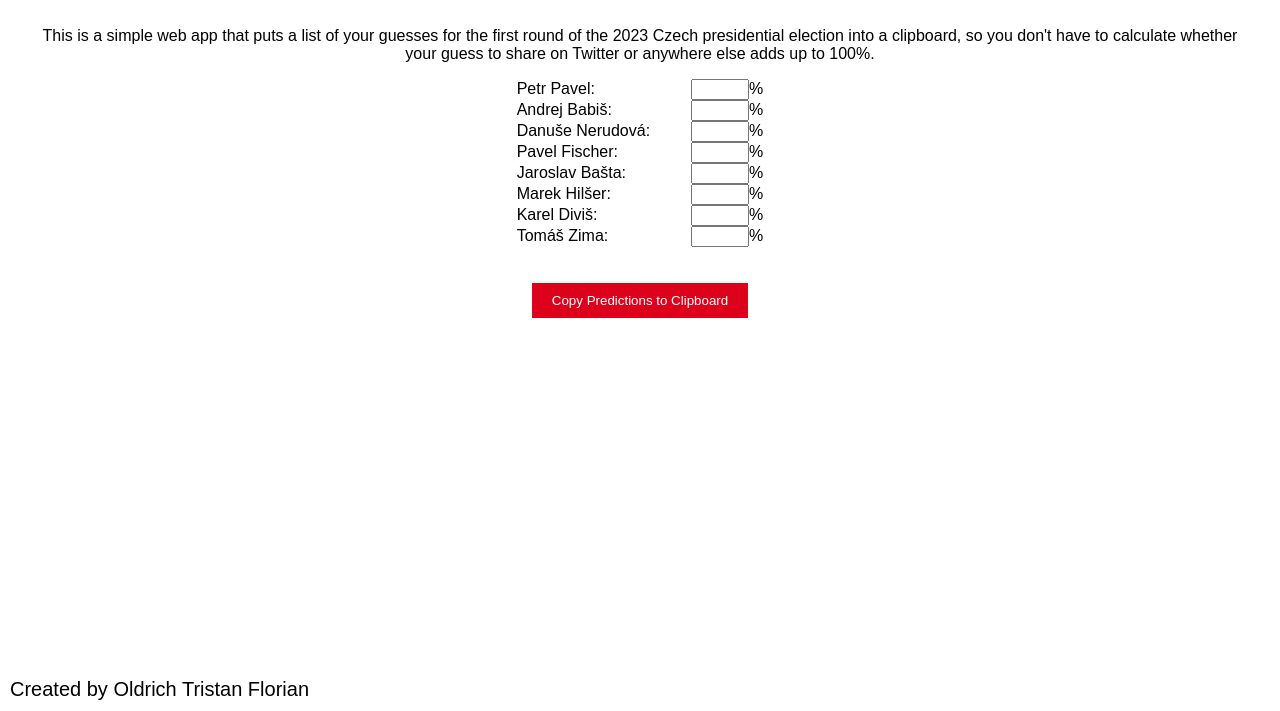
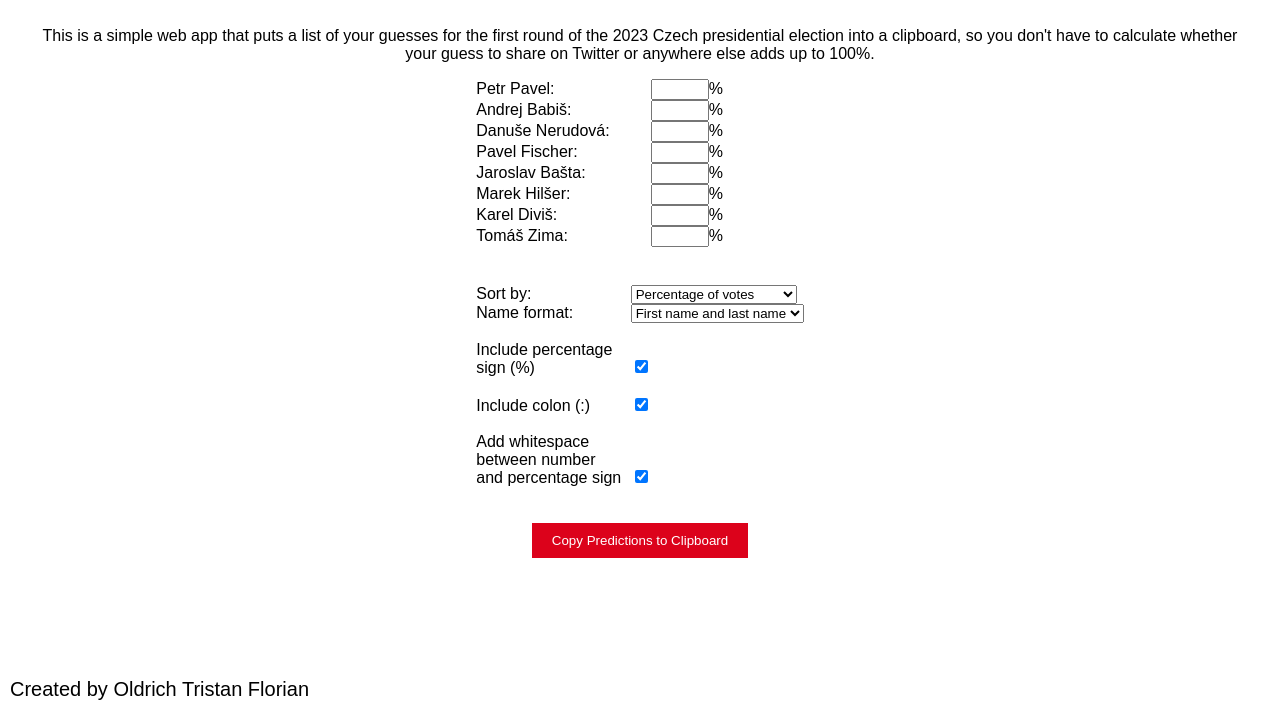
Before and after one commit to OTFlorian/cz_voting_predictions_2023, a plain HTML site: page index.html in a window 1280 px wide. Shown: the part 89-800 px from the top of the page. Drawn offline with Linux system fonts and the light colour scheme.

Commit message:
Update index.html
Add sorting options and other stuff.

```diff
--- a/index.html
+++ b/index.html
@@ -10,25 +10,52 @@
         <p>This is a simple web app that puts a list of your guesses for the first round of the 2023 Czech presidential election into a clipboard, so you don't have to calculate whether your guess to share on Twitter or anywhere else adds up to 100%.</p>
         <form>
             <label for="candidate1">Petr Pavel:</label>
-        <input type="text" id="candidate1" oninput="updateTotal()">%<br>
+            <input type="text" id="candidate1" oninput="updateTotal()">% <br>
             <label for="candidate2">Andrej Babiš:</label>
-        <input type="text" id="candidate2" oninput="updateTotal()">%<br>
+            <input type="text" id="candidate2" oninput="updateTotal()">% <br>
             <label for="candidate3">Danuše Nerudová:</label>
-        <input type="text" id="candidate3" oninput="updateTotal()">%<br>
+            <input type="text" id="candidate3" oninput="updateTotal()">% <br>
             <label for="candidate4">Pavel Fischer:</label>
-        <input type="text" id="candidate4" oninput="updateTotal()">%<br>
+            <input type="text" id="candidate4" oninput="updateTotal()">% <br>
             <label for="candidate5">Jaroslav Bašta:</label>
-        <input type="text" id="candidate5" oninput="updateTotal()">%<br>
+            <input type="text" id="candidate5" oninput="updateTotal()">% <br>
             <label for="candidate6">Marek Hilšer:</label>
-        <input type="text" id="candidate6" oninput="updateTotal()">%<br>
+            <input type="text" id="candidate6" oninput="updateTotal()">% <br>
             <label for="candidate7">Karel Diviš:</label>
-        <input type="text" id="candidate7" oninput="updateTotal()">%<br>
+            <input type="text" id="candidate7" oninput="updateTotal()">% <br>
             <label for="candidate8">Tomáš Zima:</label>
-        <input type="text" id="candidate8" oninput="updateTotal()">%<br>
+            <input type="text" id="candidate8" oninput="updateTotal()">% <br>
+            <div id="total"></div>
+            <br>
+            <label for="sortOption">Sort by:</label>
+            <select id="sortOption">
+                <option value="percentage">Percentage of votes</option>
+                <option value="alphabetFirst">Alphabetical (first name)</option>
+                <option value="alphabetLast">Alphabetical (last name)</option>
+            </select>
+            <br>
+            <label for="nameOption">Name format:</label>
+            <select id="nameOption">
+                <option value="full" selected>First name and last name</option>
+                <option value="last">Last name only</option>
+            </select>
+            <br>
+            <br>
+            <label for="percentageSignOption">Include percentage sign (%)</label>
+            <input type="checkbox" checked="true" id="percentageSignOption">
+            <br>
+            <br>
+            <label for="colonOption">Include colon (:)</label>
+            <input type="checkbox" checked="true" id="colonOption">
+            <br>
+            <br>
+            <label for="whitespaceOption">Add whitespace between number and percentage sign</label>
+            <input type="checkbox" checked="true" id="whitespaceOption">
         </form>
-    <p><button onclick="generate()">Copy Predictions to Clipboard</button></p>
-    <div id="total"></div>
+        <p>
+            <button onclick="generate()">Copy Predictions to Clipboard</button>
+        </p>
         <a href="https://github.com/OTFlorian" id="creator">Created by Oldrich Tristan Florian</a>
-    <p id="repository">GitHub repository available <a href="https://github.com/OTFlorian/cz_voting_predictions_2023">here</a>.</p>
+        <p id="repository">GitHub repository available <a href="https://github.com/OTFlorian/cz_voting_predictions_2023">here</a>. </p>
     </body>
 </html>
```
Lines whose indentation alone changed are shown as unchanged.
